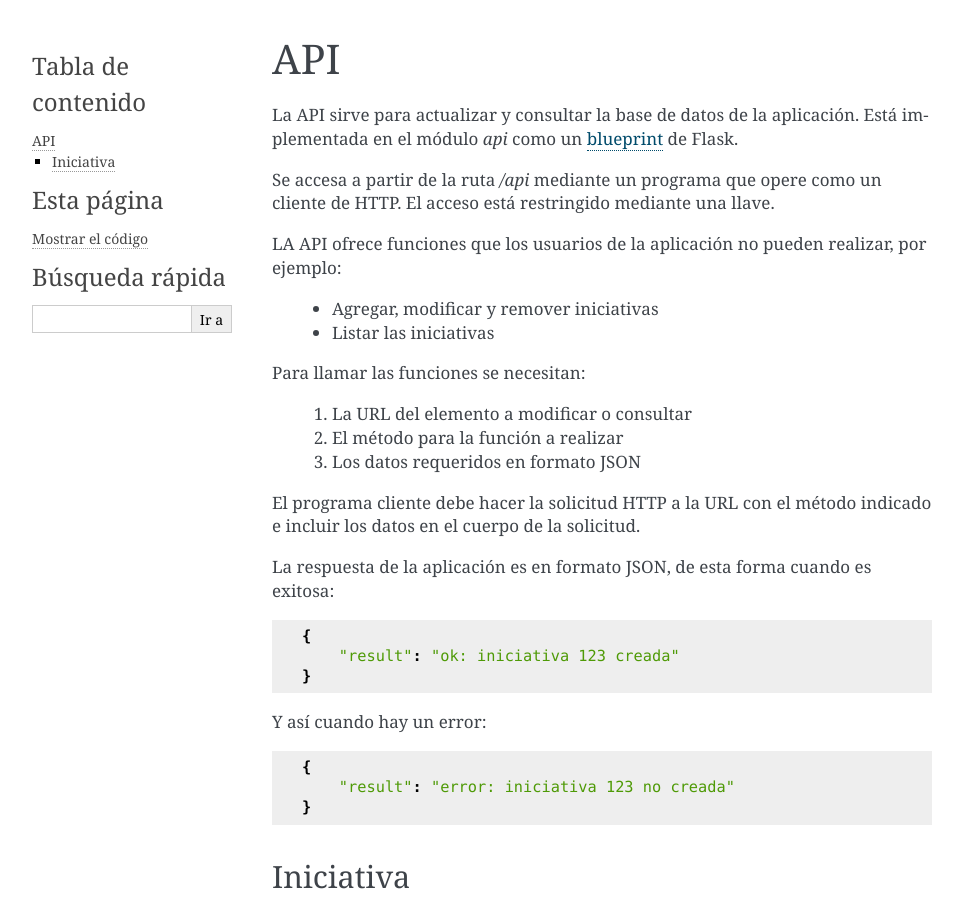
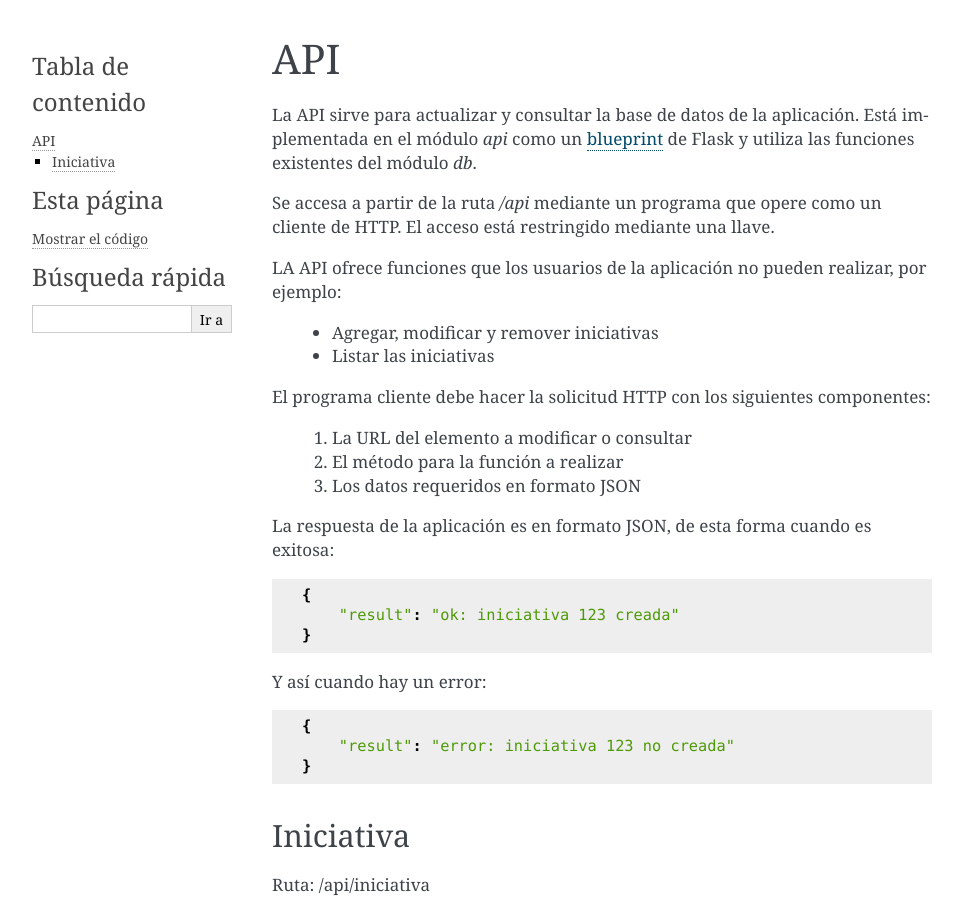
Before and after one commit to siguealcongreso/colabora, a Sphinx documentation site: the page built from docs/source/api.rst, in a window 1280 px wide and 900 px high. Shown: the whole window, without its empty margins (148-1111 px from the left). Built offline with Sphinx 7.4.7, drawn with Linux system fonts in a browser that asks for light colours.

Commit message:
Simplificar la redacción

```diff
--- a/docs/source/api.rst
+++ b/docs/source/api.rst
@@ -3,7 +3,8 @@ API
 
 La API sirve para actualizar y consultar la base de datos de la
 aplicación.  Está implementada en el módulo `api` como un `blueprint
-<https://flask.palletsprojects.com/en/3.0.x/blueprints/>`_ de Flask.
+<https://flask.palletsprojects.com/en/3.0.x/blueprints/>`_ de Flask y
+utiliza las funciones existentes del módulo `db`.
 
 Se accesa a partir de la ruta `/api` mediante un programa que opere
 como un cliente de HTTP.  El acceso está restringido mediante una
@@ -15,14 +16,12 @@ realizar, por ejemplo:
  - Agregar, modificar y remover iniciativas
  - Listar las iniciativas
 
-Para llamar las funciones se necesitan:
+El programa cliente debe hacer la solicitud HTTP con los siguientes
+componentes:
 
  #. La URL del elemento a modificar o consultar
  #. El método para la función a realizar
  #. Los datos requeridos en formato JSON
-
-El programa cliente debe hacer la solicitud HTTP a la URL con el
-método indicado e incluir los datos en el cuerpo de la solicitud.
 
 La respuesta de la aplicación es en formato JSON, de esta forma cuando
 es exitosa::
```
